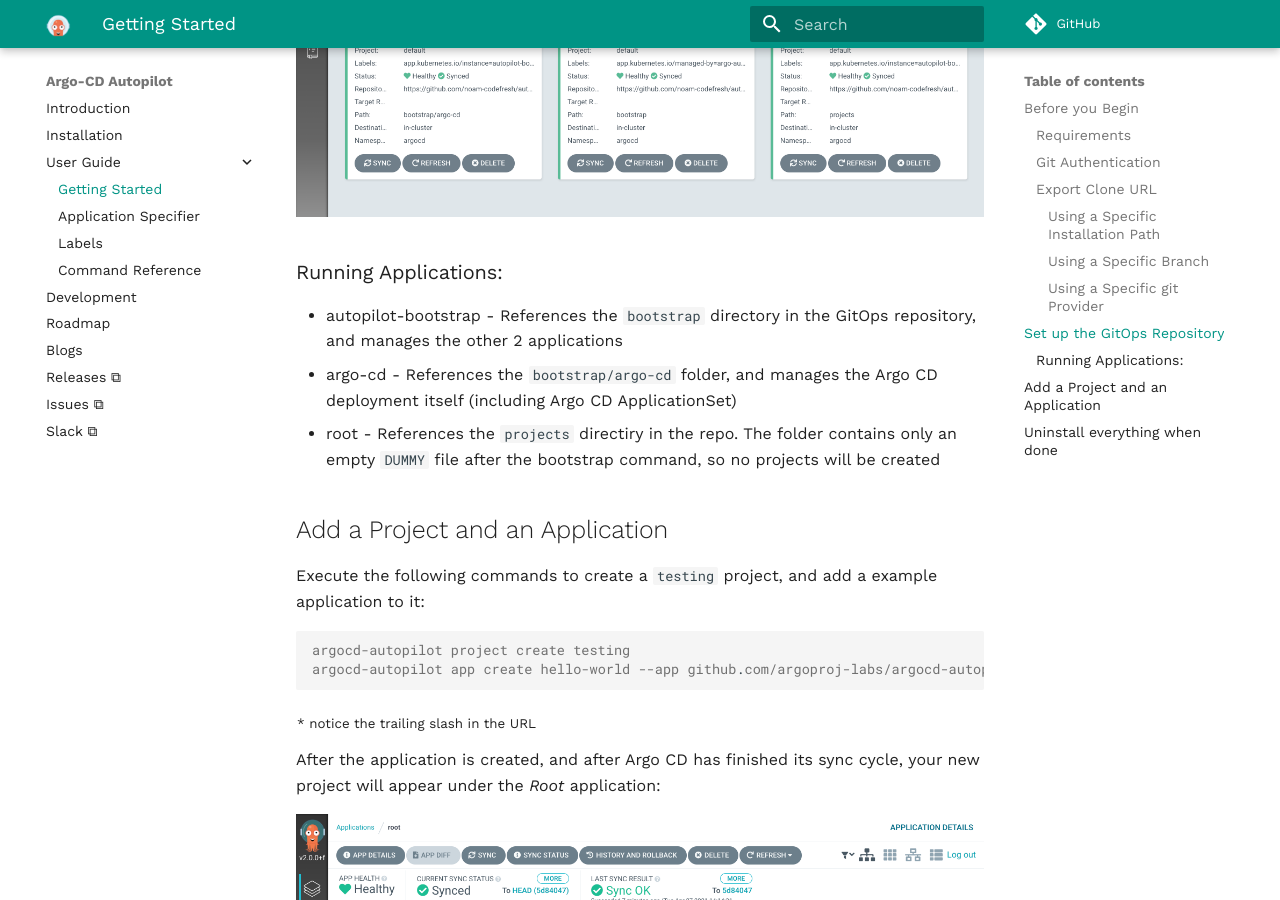
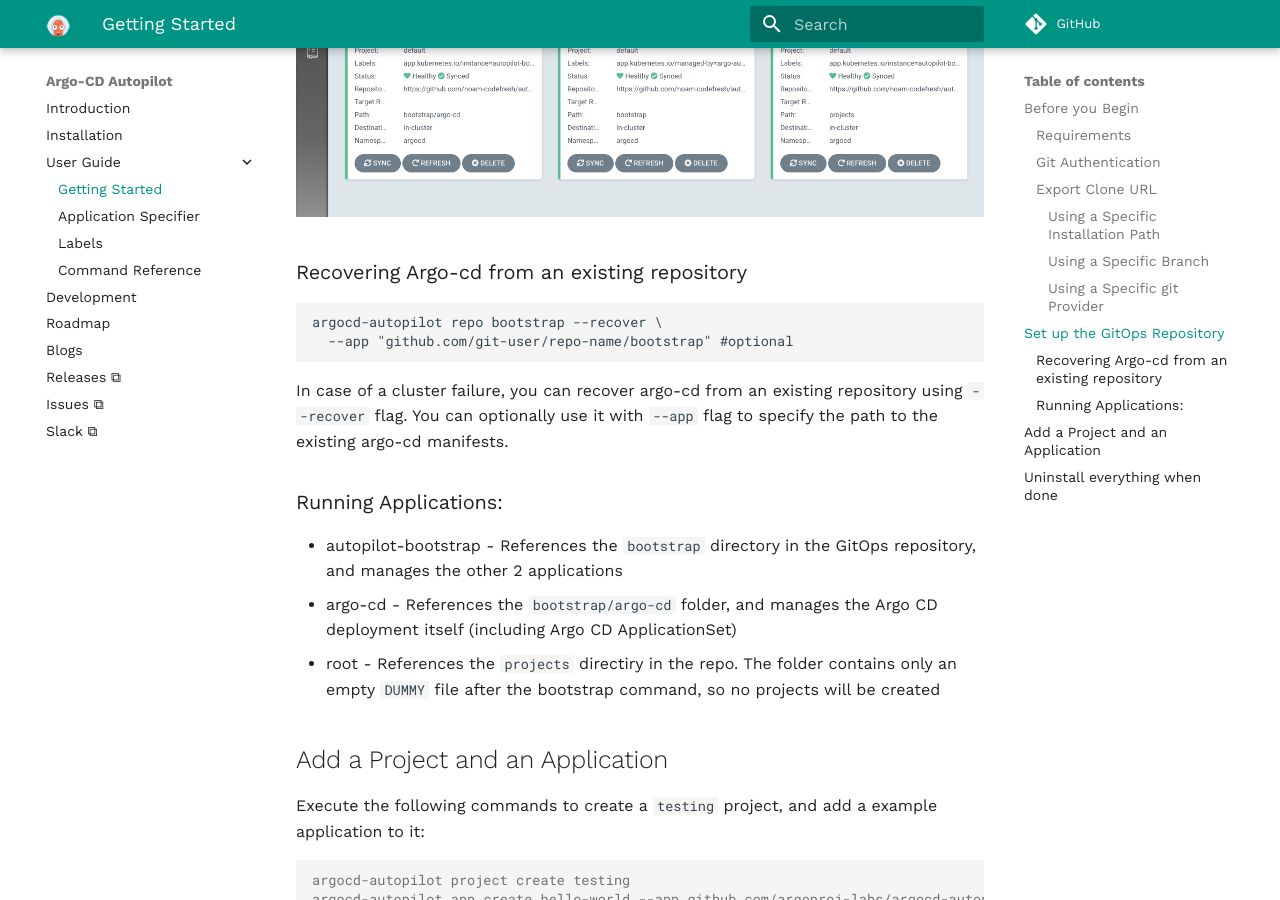
Before and after one commit to argoproj-labs/argocd-autopilot, an MkDocs documentation site: the page built from docs/Getting-Started.md, in a window 1280 px wide and 900 px high, scrolled down 2666 px. Built offline with MkDocs 1.6.1 and Material for MkDocs 9.7.7, drawn with Linux system fonts in a browser that asks for light colours; comment, search, counter and statistics services are not loaded.

````diff
--- a/docs/Getting-Started.md
+++ b/docs/Getting-Started.md
@@ -68,6 +68,14 @@ Execute the port forward command, and browse to http://localhost:8080. Log in us
 
 ![Step 1](assets/getting_started_1.png)
 
+### Recovering Argo-cd from an existing repository
+```
+argocd-autopilot repo bootstrap --recover \
+  --app "github.com/git-user/repo-name/bootstrap" #optional
+```
+
+In case of a cluster failure, you can recover argo-cd from an existing repository using `--recover` flag. You can optionally use it with `--app` flag to specify the path to the existing argo-cd manifests.
+
 ### Running Applications:
 * autopilot-bootstrap - References the `bootstrap` directory in the GitOps repository, and manages the other 2 applications
 * argo-cd - References the `bootstrap/argo-cd` folder, and manages the Argo CD deployment itself (including Argo CD ApplicationSet)
````
Also changed, not shown: CHANGELOG.md (+4 -0 lines), docs/releases/release_notes.md (+6 -6 lines), 1 other file.
